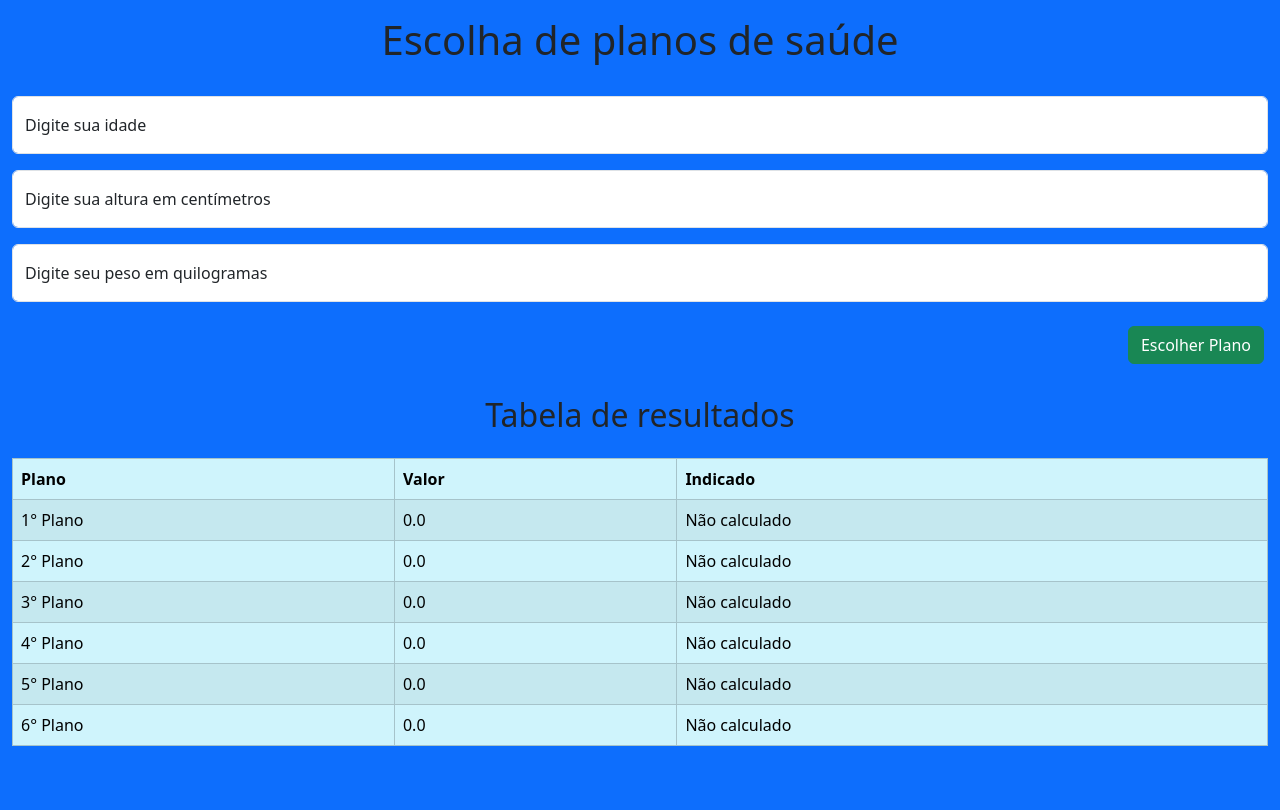
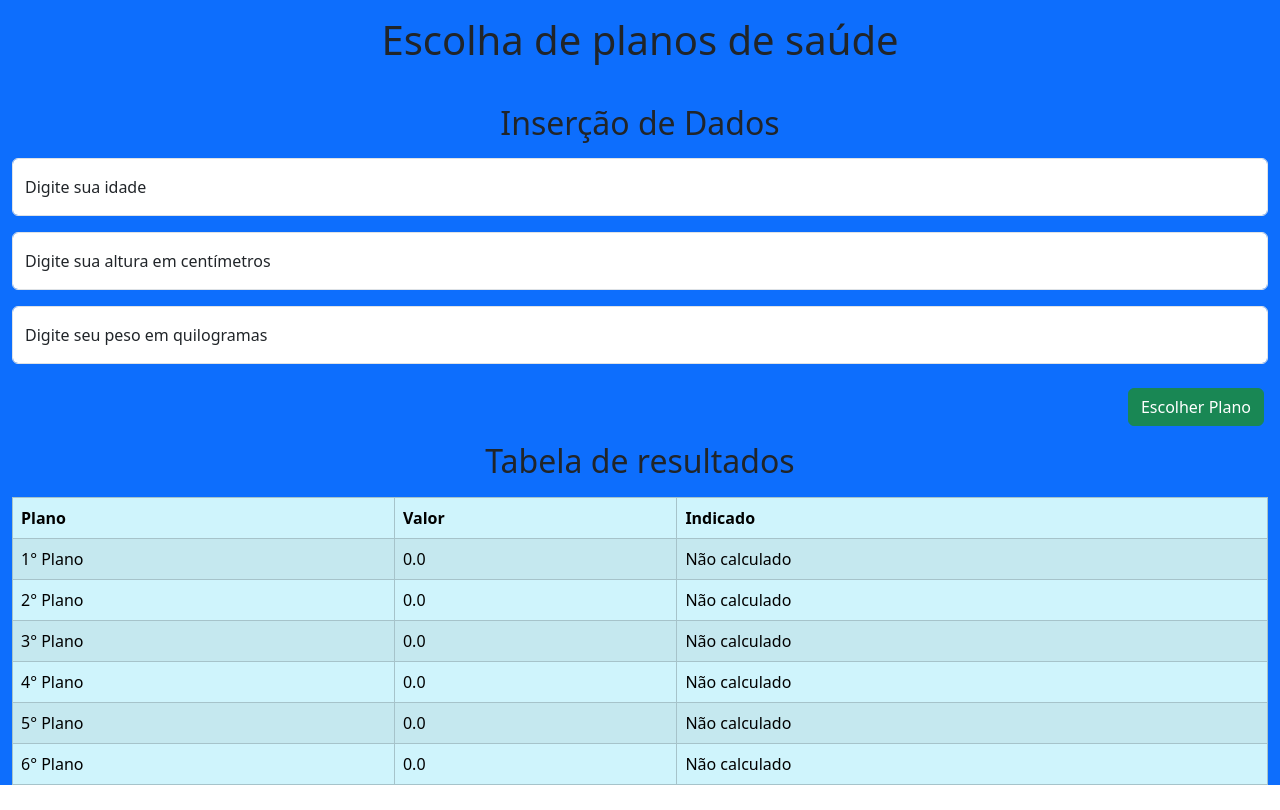
Before and after one commit to FelipeLJunior/SelecaoPlanoSaude, a plain HTML site: page index.html in a window 1280 px wide. Drawn offline with Linux system fonts and the light colour scheme.

Commit message:
Update index.html

```diff
--- a/index.html
+++ b/index.html
@@ -5,19 +5,21 @@
         <meta name="viewport" content="width=device-width, initial-scale=1.0">
         <title>Titulo</title>
         <link rel="stylesheet" href="bootstrap-5.3.2-dist/css/bootstrap.css">
+        <link rel="stylesheet" href="css/style.css">
         <script src="js/index.js"></script>
     </head>
     <body>
         <div class="container-fluid bg-primary">
-        <div class="row">
-            <div class="col text-center m-3">
-                <h1>
+            <h1 class="text-center p-3">
                 Escolha de planos de saúde
             </h1>
-            </div>
-        </div>
+            <div class="divisor">
+                <div class="bloco">
                     <div class="row">
                         <div class="col">
+                            <h2 class="text-center m-3">
+                                Inserção de Dados
+                            </h2>
                             <div class="form-floating mt-2 mb-2">
                                 <input type="number" id="idade" class="form-control" placeholder="Digite sua idade">
                                 <label for="idade">Digite sua idade</label>
@@ -48,14 +50,10 @@
                         </div>
                     </div>
                 </div>
-    <div class="container-fluid bg-primary pt-3 pb-5">
-        <div class="row">
-            <div class="col text-center pb-3">
-                <h2>
+                <div class="bloco">
+                    <h2 class="text-center mb-3">
                         Tabela de resultados
                     </h2>
-            </div>
-        </div>
                     <table class="table table-info table-striped table-hover table-bordered">
                         <thead>
                             <tr>
@@ -98,5 +96,7 @@
                         </tbody>
                     </table>
                 </div>
+            </div>
+        </div>
     </body>
     </html>
```
Lines whose indentation alone changed are shown as unchanged.
